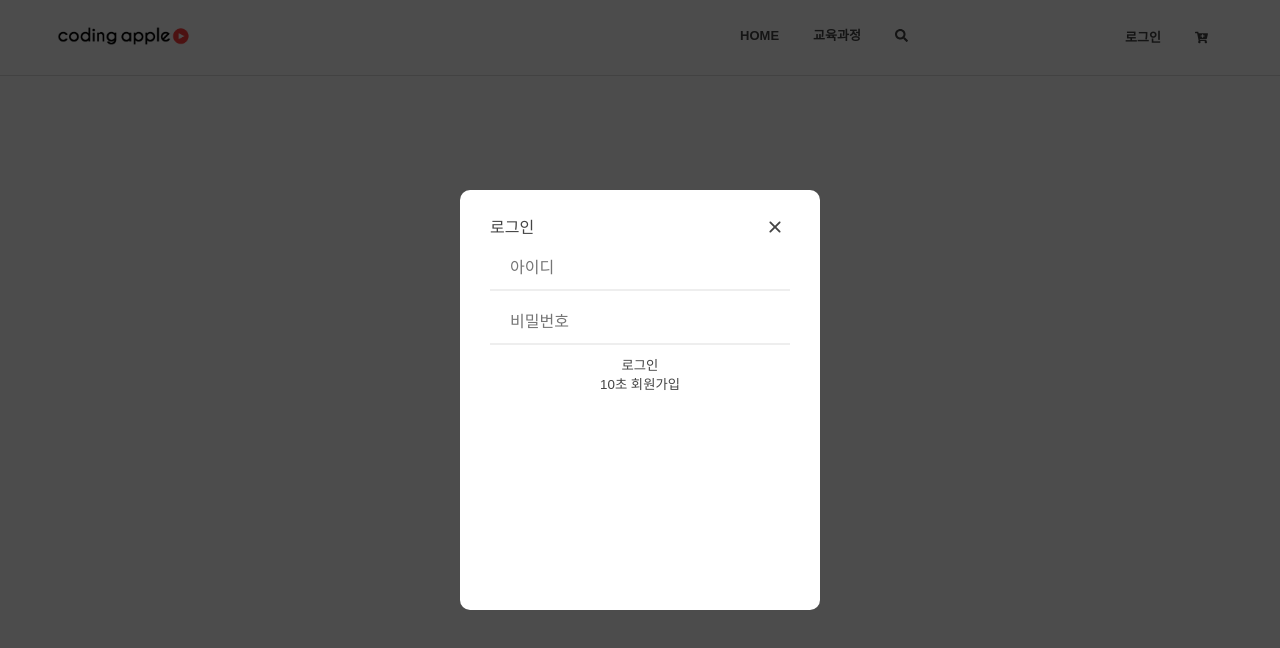
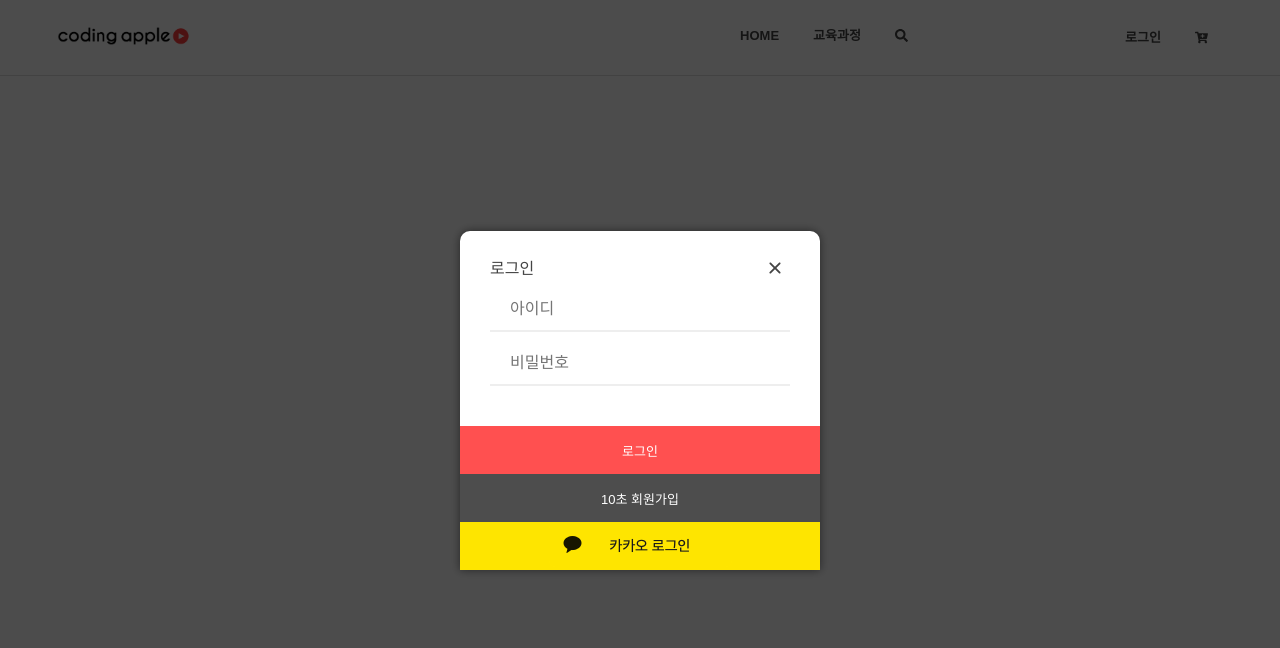
Before and after one commit to HangHae99-Clone-Coding-Galaxy/FE, a React (Create React App) app: page /login in a window 1280 px wide. Shown: the top 648 px of the page. Built offline with nearby package versions, Linux system fonts and the light colour scheme; a web font is replaced by a local one.

Commit message:
로그인/회원가입 페이지 구현 중

```diff
--- a/src/components/Login.jsx
+++ b/src/components/Login.jsx
@@ -73,6 +73,7 @@ const Login = () => {
             placeholder="비밀번호"
             onClick={onChangeHandler}
           />
+        </Box>
         <ul>
           <li>
             <LoginButton type="submit" onClick={clickHandler}>
@@ -80,10 +81,19 @@ const Login = () => {
             </LoginButton>
           </li>
           <li>
-              <RegisterButton onClick={register}>10초 회원가입</RegisterButton>
+            <RegisterButton
+              onClick={() => {
+                dispatch(closeModal());
+                register();
+              }}
+            >
+              10초 회원가입
+            </RegisterButton>
           </li>
+          <Kakao>
+            <img src="../img/kakao.png"></img>
+          </Kakao>
         </ul>
-        </Box>
       </Modal>
     </ModalContainer>
   );
@@ -104,14 +114,16 @@ const ModalContainer = styled.div`
   justify-content: center;
 `;
 const Modal = styled.div`
+  width: 360px;
   background-color: #ffffff;
-  max-width: 300px;
-  height: 360px;
-  border-radius: 10px;
+  border-radius: 10px 10px 0 0;
+  text-align: center;
+  box-shadow: 0 0 10px rgb(0 0 0 / 50%);
+`;
+const Box = styled.form`
   padding: 30px;
-  text-align: center;
+  box-sizing: border-box;
 `;
-const Box = styled.form``;
 const H3 = styled.h3`
   font-size: 16px;
 `;
@@ -127,7 +139,7 @@ const Flex = styled.div`
   }
 `;
 const Input = styled.input`
-  width: 300px;
+  width: 100%;
   padding: 12px 20px;
   box-sizing: border-box;
   border: none;
@@ -139,10 +151,34 @@ const Input = styled.input`
 const LoginButton = styled.button`
   border: none;
   outline: none;
-  background-color: #fff;
+  color: #fff;
+  font-size: 13px;
+  background: #ff3e3e;
+  width: 100%;
+  border: none;
+  border-radius: 0;
+  padding: 15px;
+  text-transform: uppercase;
+  display: inline-block;
+  opacity: 0.9;
+  height: 48px;
 `;
 const RegisterButton = styled.button`
   border: none;
   outline: none;
-  background-color: #fff;
+  color: #fff;
+  font-size: 13px;
+  background-color: #3a3a3a;
+  width: 100%;
+  border: none;
+  border-radius: 0;
+  padding: 15px;
+  text-transform: uppercase;
+  display: inline-block;
+  opacity: 0.9;
+  height: 48px;
 `;
+const Kakao = styled.li`
+  cursor: pointer;
+  background-color: #fee500;
+`;
--- a/src/components/Register.jsx
+++ b/src/components/Register.jsx
@@ -4,14 +4,19 @@ import Header from "./Header";
 
 const Register = () => {
   return (
+    <>
       <Section>
+        <Container>
           <PageTitle>
             <Ul>
-          <Li>홈</Li>
-          <Li>회원가입</Li>
+              <Li>홈</Li>/<Li>회원가입</Li>
             </Ul>
+            <H1>회원가입</H1>
           </PageTitle>
+        </Container>
       </Section>
+      {/* <Page></Page> */}
+    </>
   );
 };
 
@@ -24,5 +29,19 @@ const Section = styled.div`
 const PageTitle = styled.div`
   padding-top: 30px;
 `;
-const Ul = styled.div``;
-const Li = styled.div``;
+const Container = styled.div`
+  width: 1200px;
+  margin: auto;
+`;
+const Ul = styled.div`
+  font-size: 11px;
+  display: flex;
+`;
+const Li = styled.div`
+  margin: 0 10px;
+`;
+const H1 = styled.h1`
+  font-size: 20px;
+  font-weight: 600;
+  margin: 10px;
+`;
--- a/src/style/Globalstyle.jsx
+++ b/src/style/Globalstyle.jsx
@@ -8,6 +8,7 @@ const GlobalStyle = createGlobalStyle`
         margin: 0;
         font-family: 'NanumSquare', sans-serif !important;
         color: #444;
+        box-sizing: border-box;
     };
     button{
         cursor: pointer;
```
Also changed, not shown: public/img/kakao.png (added), public/img/kakao_login_medium_wide.png (added). Lines whose indentation alone changed are shown as unchanged.
